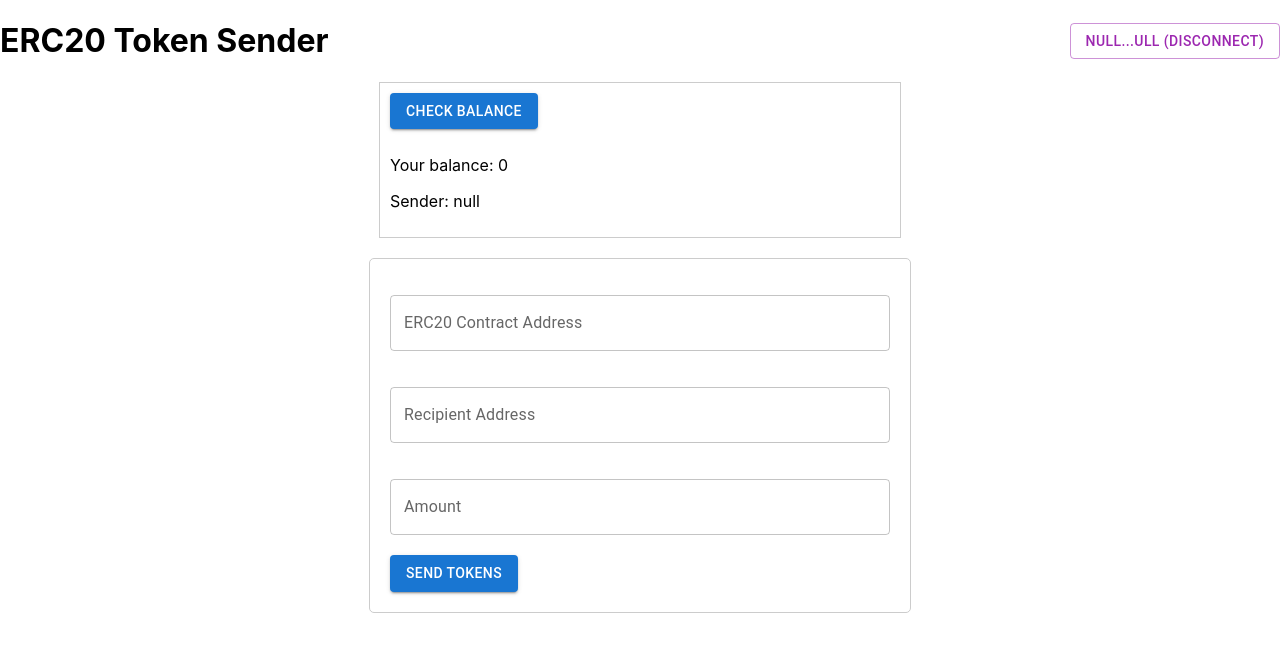
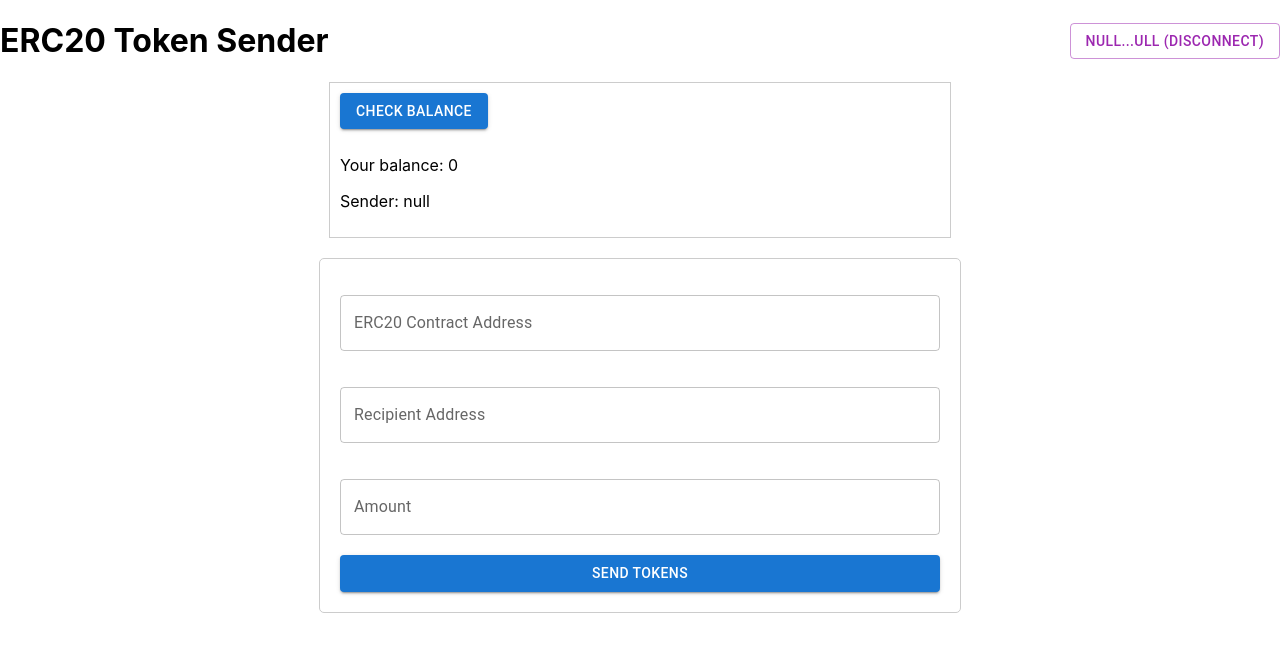
Before and after one commit to vishal5208/erc20Transfer, a React (Create React App) app: page / in a window 1280 px wide. Shown: the top 652 px of the page. Built offline with nearby package versions, Linux system fonts and the light colour scheme.

Commit message:
updated UI

```diff
--- a/src/TokenSender.jsx
+++ b/src/TokenSender.jsx
@@ -218,14 +218,14 @@
 
   return (
     <div style={{ display: 'flex', flexDirection: 'column', alignItems: 'center' }}>
-      <div style={{ border: '1px solid #ccc', padding: '10px', marginBottom: '20px', width: '100%', maxWidth: '500px' }}>
+    <div style={{ border: '1px solid #ccc', padding: '10px', marginBottom: '20px', width: '100%', maxWidth: '600px' }}>
       <Button variant="contained" color="primary" onClick={handleCheckBalance} style={{ marginBottom: '10px' }}>
         Check Balance
       </Button>
       <p>Your balance: {state.balance} {state.tokenSymbol}</p>
       <p>Sender: {wallet}</p>
     </div>
-      <div style={{ border: '1px solid #ccc', padding: '20px', borderRadius: '5px', width: '100%', maxWidth: '500px' }}>
+    <div style={{ border: '1px solid #ccc', padding: '20px', borderRadius: '5px', width: '100%', maxWidth: '600px' }}>
       <TextField
         label="ERC20 Contract Address"
         name="contractAddress"
@@ -233,7 +233,7 @@
         onChange={handleChange}
         fullWidth
         margin="normal"
-          sx={{ marginBottom: '20px' }}
+        sx={{ marginBottom: '20px', width: '100%' }}
       />
       <TextField
         label="Recipient Address"
@@ -242,7 +242,7 @@
         onChange={handleChange}
         fullWidth
         margin="normal"
-          sx={{ marginBottom: '20px' }}
+        sx={{ marginBottom: '20px', width: '100%' }}
       />
       <TextField
         label="Amount"
@@ -251,9 +251,9 @@
         onChange={handleChange}
         fullWidth
         margin="normal"
-          sx={{ marginBottom: '20px' }}
+        sx={{ marginBottom: '20px', width: '100%' }}
       />
-        <Button variant="contained" color="primary" onClick={handleSend}>
+      <Button variant="contained" color="primary" onClick={handleSend} sx={{ width: '100%' }}>
         Send Tokens
       </Button>
       {state.transactionStatus === 'pending' && <p>Transaction is pending...</p>}
@@ -263,8 +263,6 @@
       {errorMessage && <p style={{ color: 'red' }}>{errorMessage}</p>}
       {expectedTime && <p>Expected time for transaction to be mined: {expectedTime} seconds</p>}
       {state.transactionHash && <p>Transaction Hash: {state.transactionHash}</p>}
-
-
     </div>
   </div>
   );
```
Lines whose indentation alone changed are shown as unchanged.
